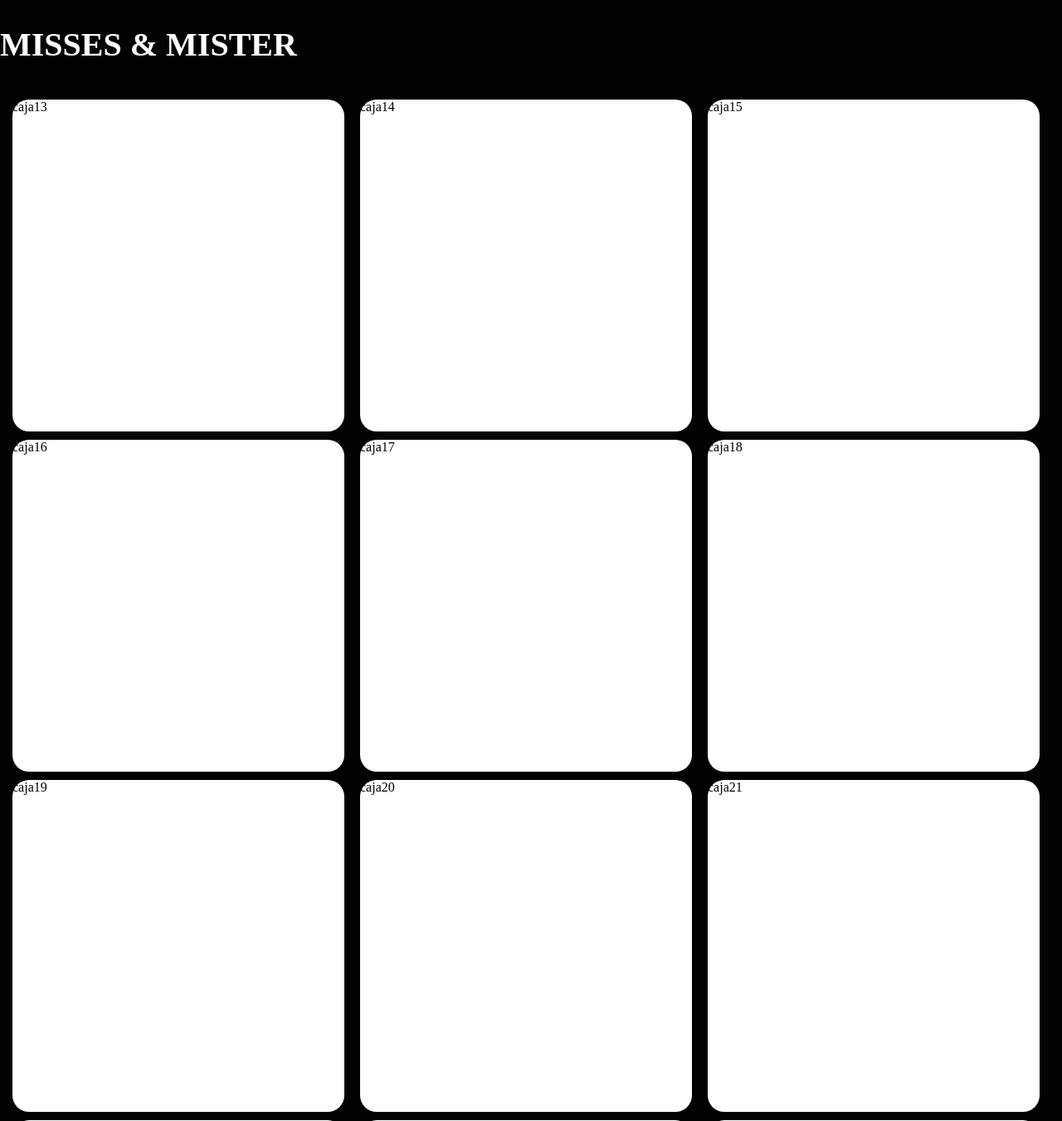
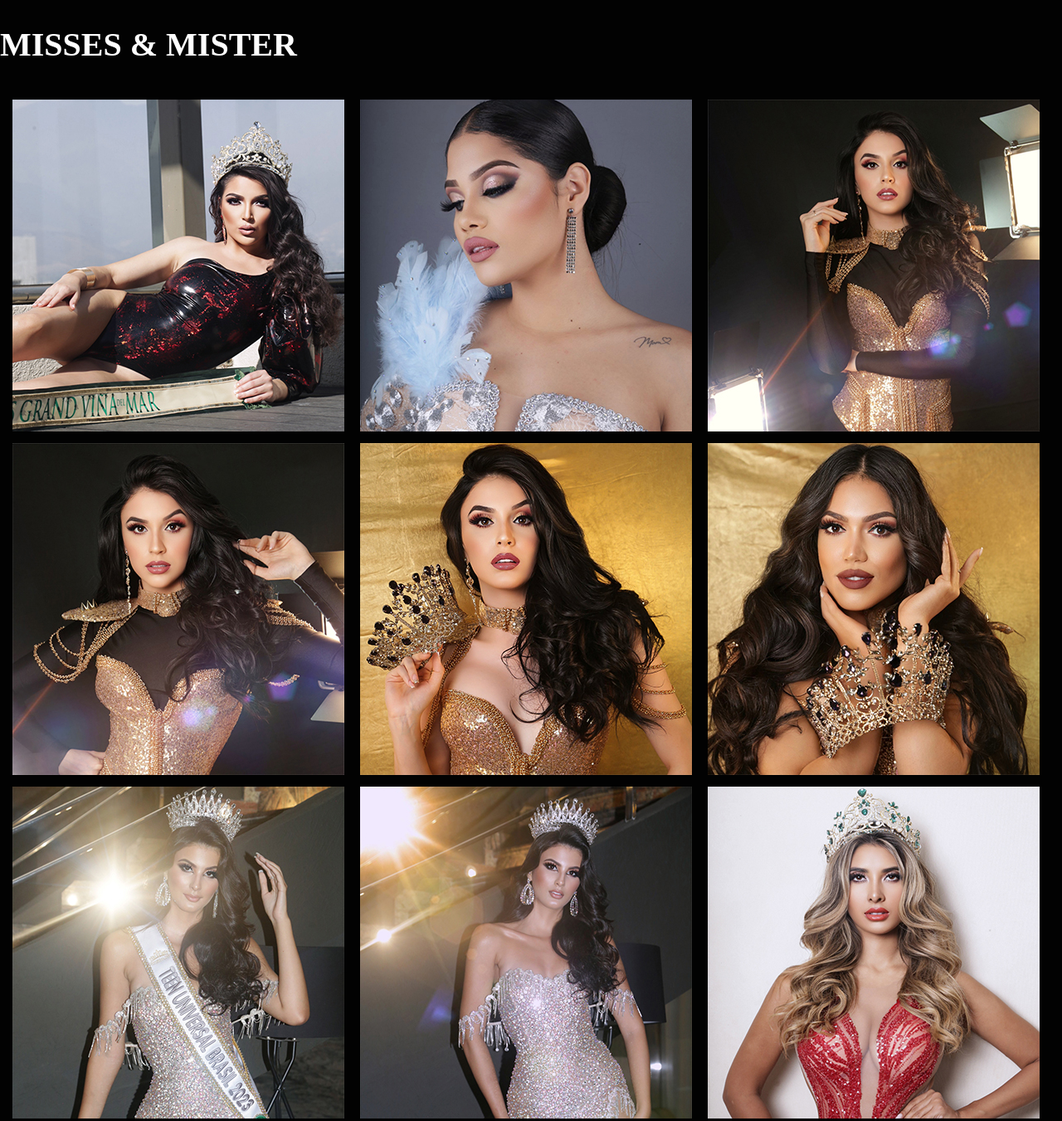
Before and after one commit to gabrielbarret0/preentrega3gabrielbarreto, a website: page pages/galeria.html in a window 1280 px wide. Shown: the part 4010-5361 px from the top of the page at 83% size. Drawn offline with Linux system fonts and the light colour scheme; files whose address does not match are found by name.

Commit message:
actualizacion3

```diff
--- a/css/style.css
+++ b/css/style.css
@@ -19,7 +19,7 @@ body {
 }
 
 .section1 {
-  display:inline-block;
+  display: inline-block;
   background-image: url(../assets/img/camaraportada.jpg);
   align-content: center;
   grid-area: section1;
@@ -82,12 +82,12 @@ main {
   background-position: center;
   background-repeat: no-repeat;
   background-size: cover;
-
 }
 
 .contenedor {
   width: 1200px;
   margin: 0 auto;
+  background-color: transparent;
 }
 
 .main {
@@ -120,7 +120,7 @@ main {
   color: white;
   margin: 10px auto;
   margin-left: 20px;
-  background-color: black;
+  background-color: transparent;
   border-radius: 20px;
 }
 
@@ -128,6 +128,7 @@ main {
   display: inline-block;
   width: 400px;
   height: 400px;
+  background-size: cover;
   padding: auto;
   margin: 0 auto;
   margin-left: 15px;
--- a/pages/galeria.html
+++ b/pages/galeria.html
@@ -60,18 +60,18 @@
                 <div class="caja-g">caja24</div>
 
                 <h2>MISSES & MISTER</h2>
-                <div class="caja-g">caja13</div>
-                <div class="caja-g">caja14</div>
-                <div class="caja-g">caja15</div>
-                <div class="caja-g">caja16</div>
-                <div class="caja-g">caja17</div>
-                <div class="caja-g">caja18</div>
-                <div class="caja-g">caja19</div>
-                <div class="caja-g">caja20</div>
-                <div class="caja-g">caja21</div>
-                <div class="caja-g">caja22</div>
-                <div class="caja-g">caja23</div>
-                <div class="caja-g">caja24 </div>
+                <div class="caja-g"><img src="../assets/img/M1.jpg" alt="foto de miss"></div>
+                <div class="caja-g"><img src="../assets/img/M2.jpg" alt="foto de miss"></div>
+                <div class="caja-g"><img src="../assets/img/M3.jpg" alt="foto de miss"></div>
+                <div class="caja-g"><img src="../assets/img/M4.jpg" alt="foto de miss"></div>
+                <div class="caja-g"><img src="../assets/img/M5.jpg" alt="foto de miss"></div>
+                <div class="caja-g"><img src="../assets/img/M6.jpg" alt="foto de miss"></div>
+                <div class="caja-g"><img src="../assets/img/M7.jpg" alt="foto de miss"></div>
+                <div class="caja-g"><img src="../assets/img/M8.jpg" alt="foto de miss"></div>
+                <div class="caja-g"><img src="../assets/img/M9.jpg" alt="foto de miss"></div>
+                <div class="caja-g"><img src="../assets/img/M10.jpg" alt="foto de miss"></div>
+                <div class="caja-g"><img src="../assets/img/M11.jpg" alt="foto de miss"></div>
+                <div class="caja-g"><img src="../assets/img/M12.jpg" alt="foto de miss"></div>
             </article>
         </section>
 
```
Also changed, not shown: index.html (+1 -1 lines), assets/img/M1.jpg (added), assets/img/M10.jpg (added), assets/img/M11.jpg (added), assets/img/M12.jpg (added), assets/img/M2.jpg (added), assets/img/M3.jpg (added), assets/img/M4.jpg (added), assets/img/M5.jpg (added), assets/img/M6.jpg (added), assets/img/M7.jpg (added), assets/img/M8.jpg (added), assets/img/M9.jpg (added).
